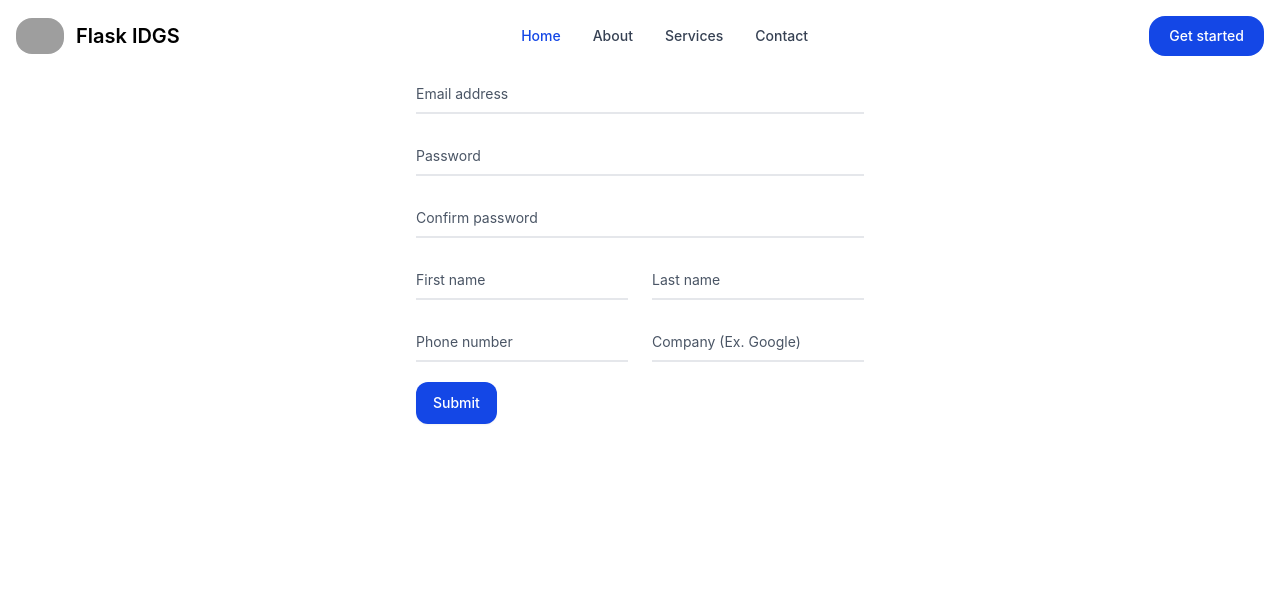
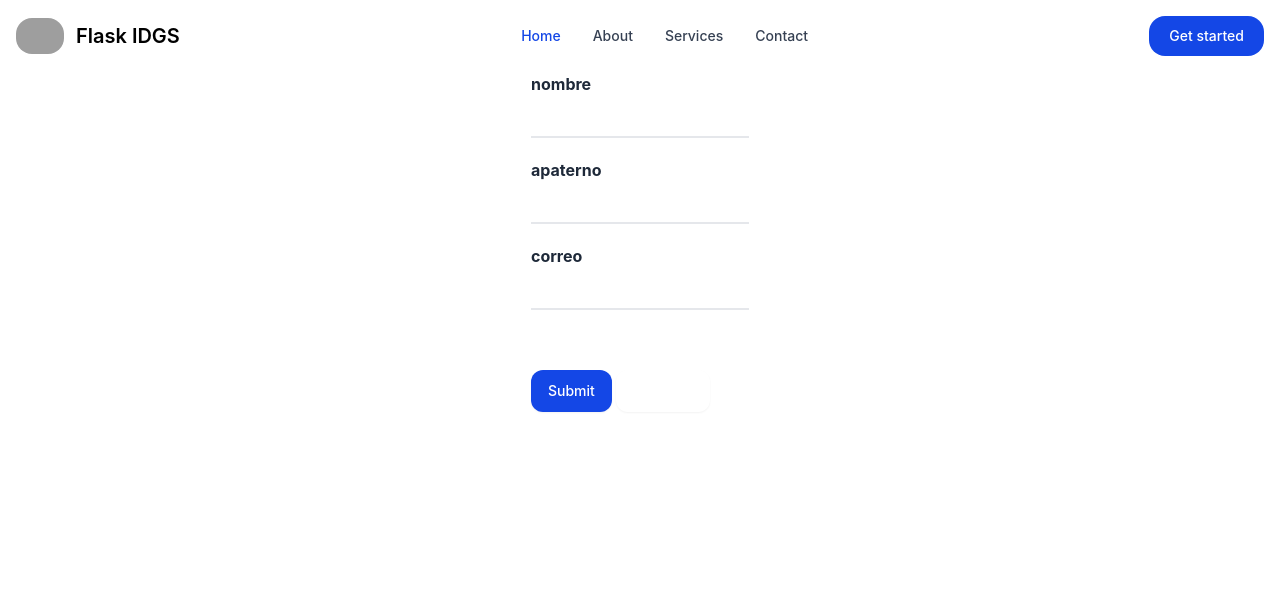
Before and after one commit to IDGS-804-23002209/FLASKBDIDGS804, a Flask app: page /Alumnos in a window 1280 px wide. Shown: the top 602 px of the page. Run offline with Flask 3, Linux system fonts and the light colour scheme; some libraries are stand-ins or nearby versions; grey boxes are pictures that could not be loaded.

Commit message:
detalle_20/02/2026

```diff
--- a/app.py
+++ b/app.py
@@ -8,7 +8,9 @@ import forms
 from models import db
 from models import Alumnos
 
+
 app = Flask(__name__)
+app.config['SECRET_KEY'] = 'mi_clave_secreta'
 app.config.from_object(DevelopmentConfig)
 csrf=CSRFProtect()
 
@@ -17,12 +19,33 @@ csrf=CSRFProtect()
 def index():
 	create_form=forms.UserForm(request.form)
 	#tem= Alumnos.query('select * from alumnos')
-	alumno=Alumnos.query.all()
-	return render_template("index.html",form=create_form,alumno=alumno)
+	alumno = Alumnos.query.all()
+	return render_template("index.html",form=create_form, alumno=alumno)
 
-@app.route("/Alumnos")
-def Alumnos():
-	return render_template("Alumnos.html")
+@app.route("/Alumnos", methods=['GET', 'POST'])
+def M_alumno():
+	create_form = forms.UserForm(request.form)
+	if request.method=='POST':
+		alum=Alumnos(nombre=create_form.nombre.data,
+			         apaterno=create_form.apaterno.data,
+			         email=create_form.email.data)
+		db.session.add(alum)
+		db.session.commit()
+		return redirect(url_for('index'))
+	return render_template("Alumnos.html",form=create_form)
+
+@app.route("/detalles", methods=['GET', 'POST'])
+def detalles():
+	create_form = forms.UserForm(request.form)
+	if request.method=='GET':
+		id=request.args.get('id')
+		# select * from alumnos where id == id
+		alum1=db.session.query(Alumnos).filter(Alumnos.id==id).first()
+		id=request.args.get('id')
+		nombre=alum1.nombre
+		apaterno=alum1.apaterno
+		email=alum1.email
+	return render_template ('detalles.html', id=id, nombre=nombre, apaterno=apaterno, email=email)
 
 @app.errorhandler(404)
 def page_not_found(error):
--- a/templates/Alumnos.html
+++ b/templates/Alumnos.html
@@ -4,40 +4,32 @@
 
 
 
-<form class="max-w-md mx-auto">
+<form class="max-w-md mx-auto" method="POST">
+    {{ form.csrf_token }}
+    <input type="hidden" name="csrf_token" value="{{ csrf_token() }}" />
   <div class="relative z-0 w-full mb-5 group">
-      <input type="email" name="floating_email" id="floating_email" class="block py-2.5 px-0 w-full text-sm text-heading bg-transparent border-0 border-b-2 border-default-medium appearance-none focus:outline-none focus:ring-0 focus:border-brand peer" placeholder=" " required />
-      <label for="floating_email" class="absolute text-sm text-body duration-300 transform -translate-y-6 scale-75 top-3 -z-10 origin-[0] peer-focus:start-0 peer-focus:text-fg-brand peer-placeholder-shown:scale-100 peer-placeholder-shown:translate-y-0 peer-focus:scale-75 peer-focus:-translate-y-6 rtl:peer-focus:translate-x-1/4 rtl:peer-focus:left-auto">Email address</label>
+    {{macro.camposNuevos(form.nombre, class="block py-2.5 px-0 w-full text-sm text-heading bg-transparent border-0 border-b-2 border-default-medium appearance-none focus:outline-none focus:ring-0 focus:border-brand peer")}}
       </div>
   <div class="relative z-0 w-full mb-5 group">
-      <input type="password" name="floating_password" id="floating_password" class="block py-2.5 px-0 w-full text-sm text-heading bg-transparent border-0 border-b-2 border-default-medium appearance-none focus:outline-none focus:ring-0 focus:border-brand peer" placeholder=" " required />
-      <label for="floating_password" class="absolute text-sm text-body duration-300 transform -translate-y-6 scale-75 top-3 -z-10 origin-[0] peer-focus:start-0 peer-focus:text-fg-brand peer-placeholder-shown:scale-100 peer-placeholder-shown:translate-y-0 peer-focus:scale-75 peer-focus:-translate-y-6 rtl:peer-focus:translate-x-1/4 rtl:peer-focus:left-auto">Password</label>
+    {{macro.camposNuevos(form.apaterno, class="block py-2.5 px-0 w-full text-sm text-heading bg-transparent border-0 border-b-2 border-default-medium appearance-none focus:outline-none focus:ring-0 focus:border-brand peer")}}
       </div>
   <div class="relative z-0 w-full mb-5 group">
-      <input type="password" name="repeat_password" id="floating_repeat_password" class="block py-2.5 px-0 w-full text-sm text-heading bg-transparent border-0 border-b-2 border-default-medium appearance-none focus:outline-none focus:ring-0 focus:border-brand peer" placeholder=" " required />
-      <label for="floating_repeat_password" class="absolute text-sm text-body duration-300 transform -translate-y-6 scale-75 top-3 -z-10 origin-[0] peer-focus:start-0 peer-focus:text-fg-brand peer-placeholder-shown:scale-100 peer-placeholder-shown:translate-y-0 peer-focus:scale-75 peer-focus:-translate-y-6 rtl:peer-focus:translate-x-1/4 rtl:peer-focus:left-auto">Confirm password</label>
+    {{macro.camposNuevos(form.email, class="block py-2.5 px-0 w-full text-sm text-heading bg-transparent border-0 border-b-2 border-default-medium appearance-none focus:outline-none focus:ring-0 focus:border-brand peer")}}
      </div>
   <div class="grid md:grid-cols-2 md:gap-6">
     <div class="relative z-0 w-full mb-5 group">
-        <input type="text" name="floating_first_name" id="floating_first_name" class="block py-2.5 px-0 w-full text-sm text-heading bg-transparent border-0 border-b-2 border-default-medium appearance-none focus:outline-none focus:ring-0 focus:border-brand peer" placeholder=" " required />
-        <label for="floating_first_name" class="absolute text-sm text-body duration-300 transform -translate-y-6 scale-75 top-3 -z-10 origin-[0] peer-focus:start-0 peer-focus:text-fg-brand peer-placeholder-shown:scale-100 peer-placeholder-shown:translate-y-0 peer-focus:scale-75 peer-focus:-translate-y-6 rtl:peer-focus:translate-x-1/4 rtl:peer-focus:left-auto">First name</label>
  </div>
     <div class="relative z-0 w-full mb-5 group">
-        <input type="text" name="floating_last_name" id="floating_last_name" class="block py-2.5 px-0 w-full text-sm text-heading bg-transparent border-0 border-b-2 border-default-medium appearance-none focus:outline-none focus:ring-0 focus:border-brand peer" placeholder=" " required />
-        <label for="floating_last_name" class="absolute text-sm text-body duration-300 transform -translate-y-6 scale-75 top-3 -z-10 origin-[0] peer-focus:start-0 peer-focus:text-fg-brand peer-placeholder-shown:scale-100 peer-placeholder-shown:translate-y-0 peer-focus:scale-75 peer-focus:-translate-y-6 rtl:peer-focus:translate-x-1/4 rtl:peer-focus:left-auto">Last name</label>
   </div>
   </div>
   <div class="grid md:grid-cols-2 md:gap-6">
     <div class="relative z-0 w-full mb-5 group">
-        <input type="tel" pattern="[0-9]{3}-[0-9]{3}-[0-9]{4}" name="floating_phone" id="floating_phone" class="block py-2.5 px-0 w-full text-sm text-heading bg-transparent border-0 border-b-2 border-default-medium appearance-none focus:outline-none focus:ring-0 focus:border-brand peer" placeholder=" " required />
-        <label for="floating_phone" class="absolute text-sm text-body duration-300 transform -translate-y-6 scale-75 top-3 -z-10 origin-[0] peer-focus:start-0 peer-focus:text-fg-brand peer-placeholder-shown:scale-100 peer-placeholder-shown:translate-y-0 peer-focus:scale-75 peer-focus:-translate-y-6 rtl:peer-focus:translate-x-1/4 rtl:peer-focus:left-auto">Phone number</label>
  </div>
     <div class="relative z-0 w-full mb-5 group">
-        <input type="text" name="floating_company" id="floating_company" class="block py-2.5 px-0 w-full text-sm text-heading bg-transparent border-0 border-b-2 border-default-medium appearance-none focus:outline-none focus:ring-0 focus:border-brand peer" placeholder=" " required />
-        <label for="floating_company" class="absolute text-sm text-body duration-300 transform -translate-y-6 scale-75 top-3 -z-10 origin-[0] peer-focus:start-0 peer-focus:text-fg-brand peer-placeholder-shown:scale-100 peer-placeholder-shown:translate-y-0 peer-focus:scale-75 peer-focus:-translate-y-6 rtl:peer-focus:translate-x-1/4 rtl:peer-focus:left-auto">Company (Ex. Google)</label>
 </div>
   </div>
   <button type="submit" class="text-white bg-brand box-border border border-transparent hover:bg-brand-strong focus:ring-4 focus:ring-brand-medium shadow-xs font-medium leading-5 rounded-base text-sm px-4 py-2.5 focus:outline-none">Submit</button>
+  <a href="{{ url_for('index') }}" class="text-white bg-red-600 hover:bg-red-700 focus:ring-4 focus:ring-red-300 shadow-xs font-medium leading-5 rounded-base text-sm px-4 py-2.5 focus:outline-none inline-block border border-transparent">Cancelar</a>
 </form>
 
 {%endblock%}
--- a/templates/layout.html
+++ b/templates/layout.html
@@ -11,7 +11,7 @@
     <nav class="bg-white border-gray-200 px-2 sm:px-4 py-2.5 rounded-sm dark:bg-gray-900">
         <div class="container flex flex-wrap items-center justify-between mx-auto">
             <a href="#" class="flex items-center">
-                <img src="{{url_for('static',filename='img/IDGS805.png')}}" class=" rounded-2xl h-6 mr-3 sm:h-9" alt="Flowbite Logo">
+                <img src="{{url_for('static',filename='img/IDGS804.png')}}" class=" rounded-2xl h-6 mr-3 sm:h-9" alt="Flowbite Logo">
                 <span class="self-center text-xl font-semibold whitespace-nowrap dark:text-white">Flask IDGS</span>
             </a>
             <div class="flex md:order-2">
```
Also changed, not shown: templates/404.html (added, +11 -0 lines), templates/detalles.html (added, +37 -0 lines), templates/index.html (+21 -20 lines). Lines whose indentation alone changed are shown as unchanged.
